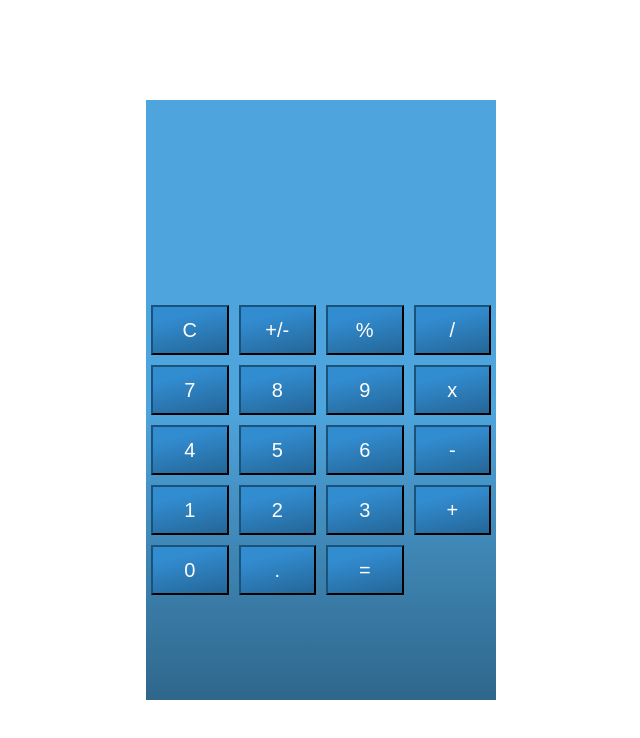
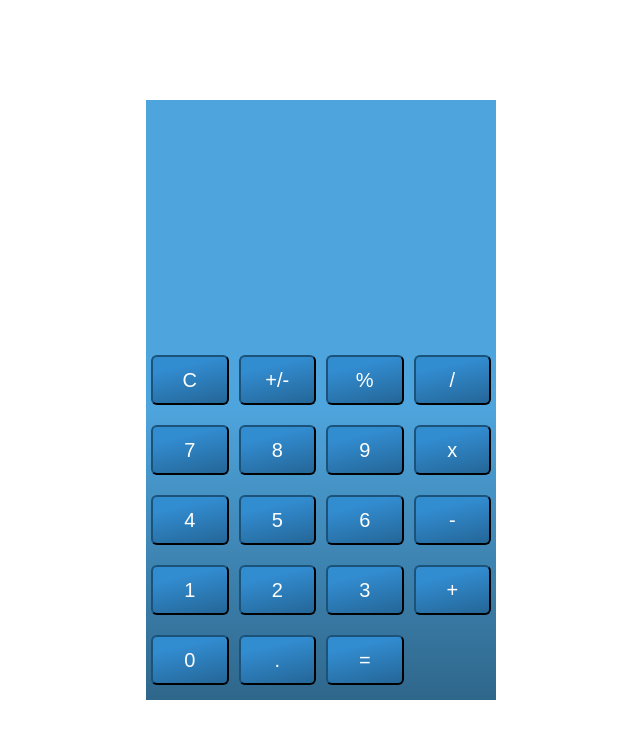
Before and after one commit to SeminGit/MTDW_Task3, a React (Create React App) app: page / in a window 1280 px wide. Shown: the top 738 px of the page, without its empty margins (454-1094 px from the left). Built offline with nearby package versions, Linux system fonts and the light colour scheme.

Commit message:
Стили

```diff
--- a/src/calculator/Button.js
+++ b/src/calculator/Button.js
@@ -11,7 +11,8 @@ export default (props) => {
                 background: 'linear-gradient(166.66deg, #328CD0 25.32%, #081925 250.71%)',
                 borderColor: '#081925',
                 color: "white",
-                fontSize: 20
+                fontSize: 20,
+                borderRadius: 6
             }
       } value={props.text}>{props.text}</button>
     )
--- a/src/calculator/Main.js
+++ b/src/calculator/Main.js
@@ -116,8 +116,8 @@ class Main extends Component {
           height: 600,
           marginLeft: 600,
           marginTop: 100,
-          border: 0,
-          background: 'linear-gradient(180deg, #4EA4DC 51.6%, #081925 161.2%)'
+          background: 'linear-gradient(180deg, #4EA4DC 51.6%, #081925 161.2%)',
+          display: 'inline-grid'
         }
       }>
         <WorkArea content={this.state.content}/>
```
